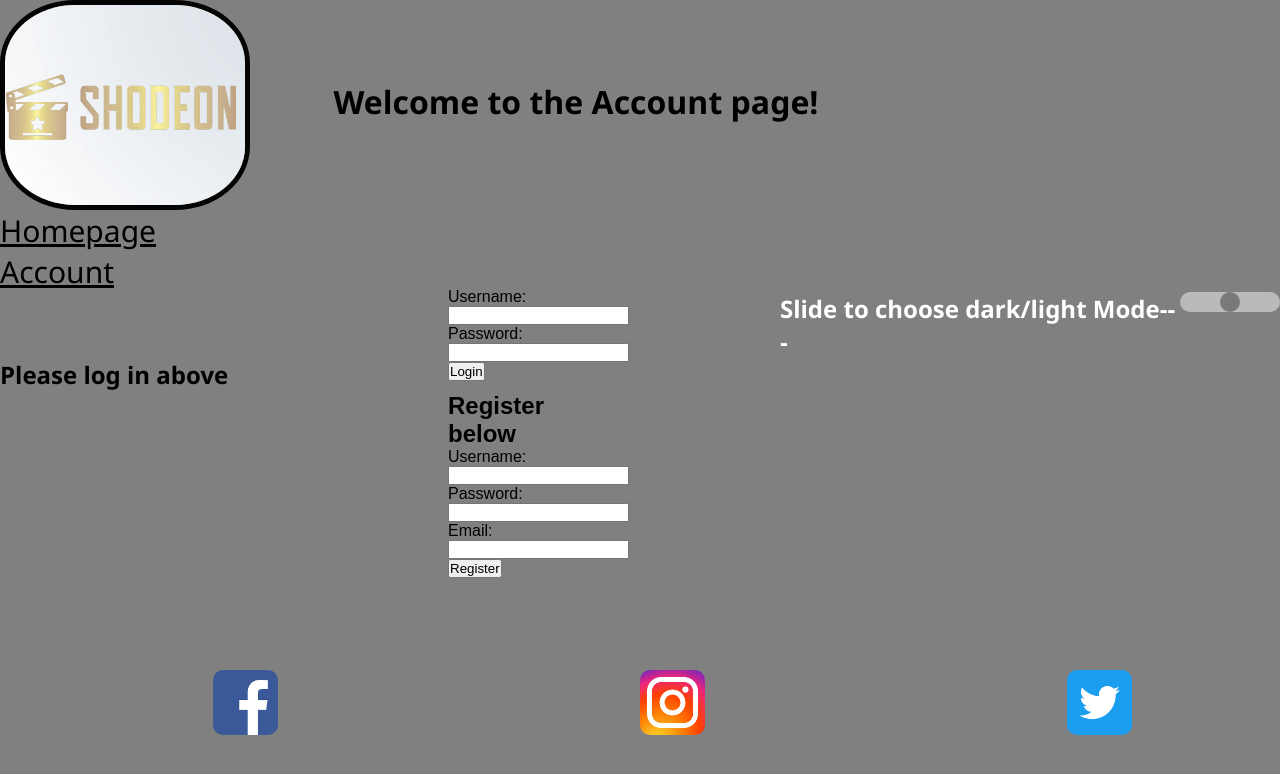
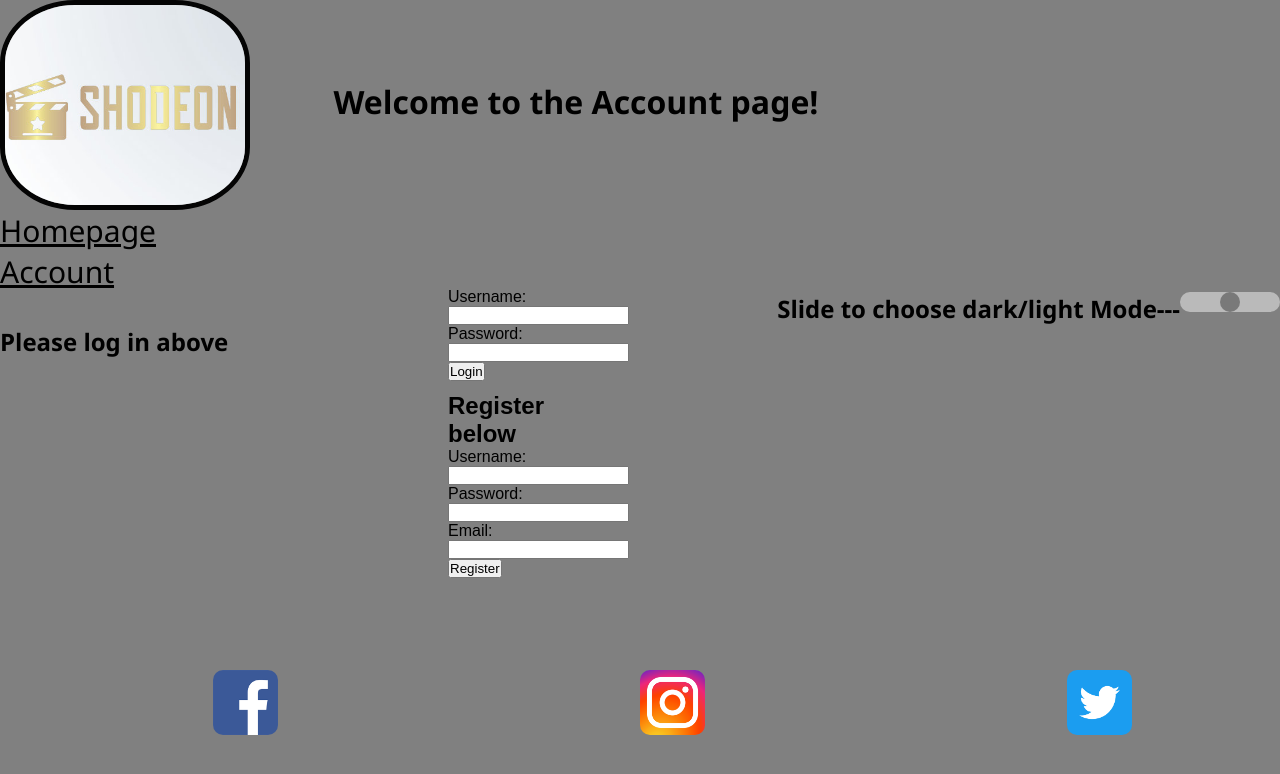
Before and after one commit to Cottom-1993/M47-CodeNation-Final-Project, a React (Create React App) app: page /account in a window 1280 px wide. Shown: the top 774 px of the page. Built offline with nearby package versions, Linux system fonts and the light colour scheme; no server answers.

Commit message:
slider/fix

```diff
--- a/package.json
+++ b/package.json
@@ -9,7 +9,7 @@
     "react": "^18.2.0",
     "react-dom": "^18.2.0",
     "react-router-dom": "^6.11.2",
-    "react-scripts": "5.0.1",
+    "react-scripts": "^5.0.1",
     "web-vitals": "^2.1.4"
   },
   "scripts": {
--- a/src/App.js
+++ b/src/App.js
@@ -24,13 +24,13 @@ function changeShade() {
   if (grey > 128)
   {
     //document.body.style.color = 'rgba(0,0,0,1.0)';
-    document.getElementById("colortext").style.color = 'rgba(0,0,0)';
+    document.getElementsByClassName("colortext")[0].style.color = 'rgba(0,0,0)';
 
   }
   else
   {
     //document.body.style.color = 'rgba(255,255,255,1.0';
-    document.getElementById("colortext").style.color = 'rgba(255,255,255)';
+    document.getElementsByClassName("colortext")[0].style.color = 'rgba(255,255,255)';
   }
 
  }
@@ -119,7 +119,7 @@ const App = () => {
     {/*Light Slider*/}
 
     <div id="SliderBar">
-    <h2 id = "colortext">Slide to choose dark/light Mode---<span id ="colorOutput"></span></h2>
+    <h2 className = "colortext">Slide to choose dark/light Mode---<span id ="colorOutput"></span></h2>
     {/* <libel>grey: </libel> */}
     <input type="range" id="rangeGrey" class ="slider" defaultValue="128" min="0" max="255" onChange={() => changeShade() }/>
     </div>
```
Also changed, not shown: 1 other file (tests, documents, lock files or other folders).
